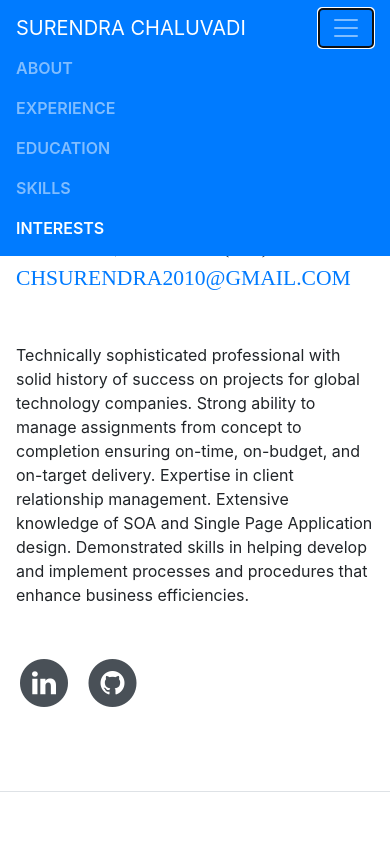
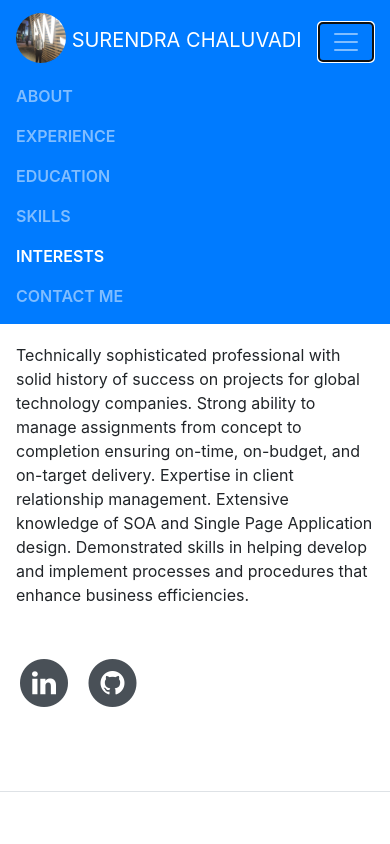
Before and after one commit to chaluvadis/chaluvadis.github.io, a website with bundled scripts: page index.html in a window 390 px wide. Both pictures are taken after a click on the button "Toggle navigation". Shown: the top 844 px of the page. Built offline with nearby package versions, Linux system fonts and the light colour scheme; a web font is replaced by a local one.

Commit message:
profile icon added

```diff
--- a/index.html
+++ b/index.html
@@ -14,7 +14,7 @@
     <link href="https://fonts.googleapis.com/css?family=Open+Sans:300,300i,400,400i,600,600i,700,700i,800,800i" rel="stylesheet">
     <link href="vendor/font-awesome/css/font-awesome.min.css" rel="stylesheet">
     <link href="vendor/devicons/css/devicons.min.css" rel="stylesheet">
-    <link href="vendor/simple-line-icons/css/simple-line-icons.css" rel="stylesheet">
+    <!-- <link href="vendor/simple-line-icons/css/simple-line-icons.css" rel="stylesheet"> -->
 
     <!-- Custom styles for this template -->
     <link href="css/resume.min.css" rel="stylesheet">
@@ -23,7 +23,9 @@
 <body id="page-top">
     <nav class="navbar navbar-expand-lg navbar-dark bg-primary fixed-top" id="sideNav">
         <a class="navbar-brand js-scroll-trigger" href="#page-top">
-            <span class="d-block d-lg-none">SURENDRA CHALUVADI</span>
+            <span class="d-block d-lg-none">
+                    <img height="50px" width="50px" class="rounded-circle mx-auto mb-2" src="img/profile.jpg" alt="">
+                    SURENDRA CHALUVADI</span>
             <span class="d-none d-lg-block">
                 <img class="img-fluid img-profile rounded-circle mx-auto mb-2" src="img/profile.jpg" alt="">
             </span>
@@ -49,10 +51,12 @@
                 <li class="nav-item">
                     <a class="nav-link js-scroll-trigger" href="#interests">Interests</a>
                 </li>
+                <li class="nav-item">
+                    <a class="nav-link js-scroll-trigger" href="#contact">Contact me</a>
+                </li>
             </ul>
         </div>
     </nav>
-
     <div class="container-fluid p-0">
         <section class="resume-section p-3 p-lg-5 d-flex d-column" id="about">
             <div class="my-auto">
@@ -270,7 +274,7 @@
         <section class="resume-section p-3 p-lg-5 d-flex flex-column" id="interests">
             <div class="my-auto">
                 <h2 class="mb-5">Interests</h2>
-                <p>Apart from being a web developer, I enjoy most of my time reading books, watching movies and cooking. I like
+                <p>Apart from being a web developer I like to explore open source technologies. I enjoy most of my time reading books, watching movies and cooking. I like
                     to explore different cusines.</p>
             </div>
         </section>
```
